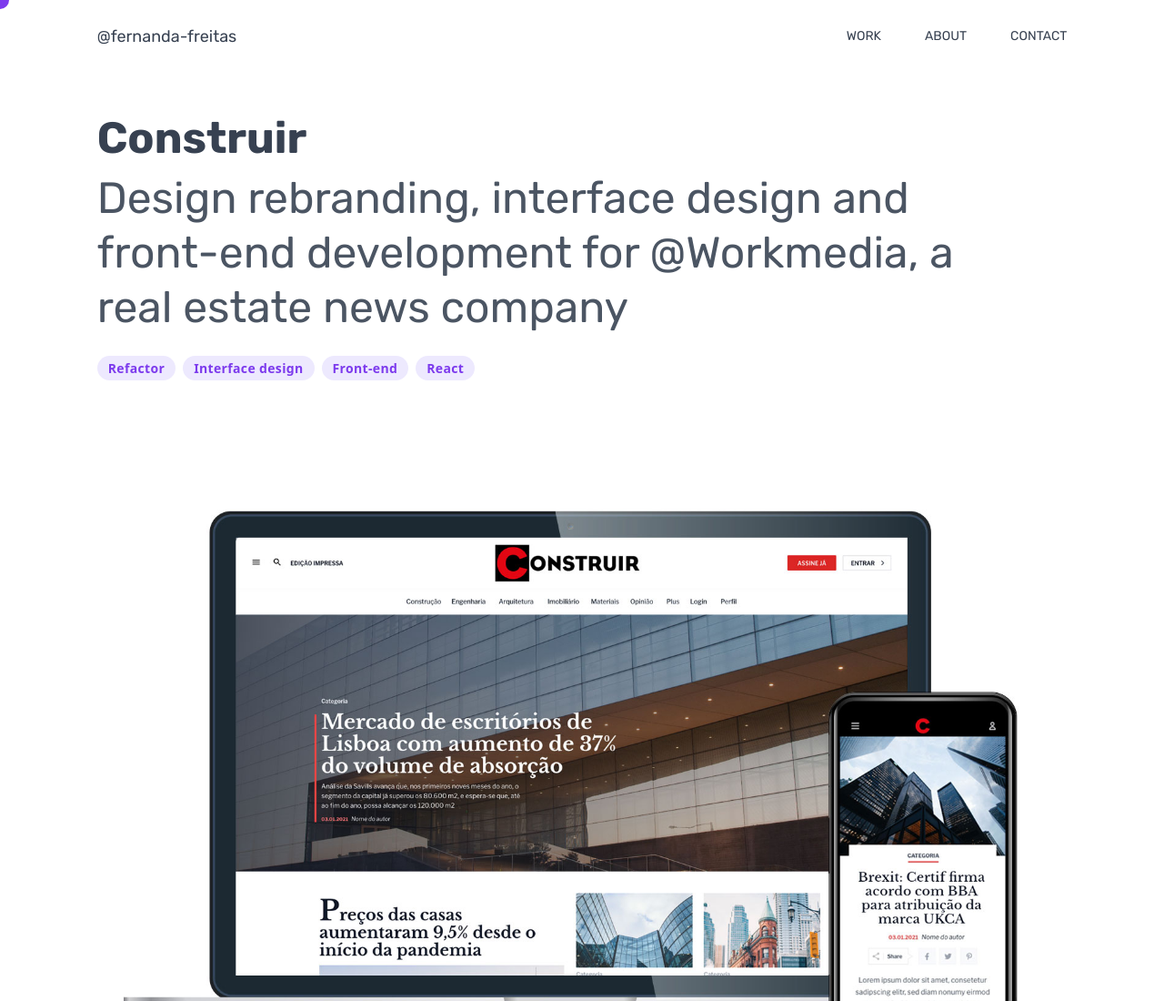
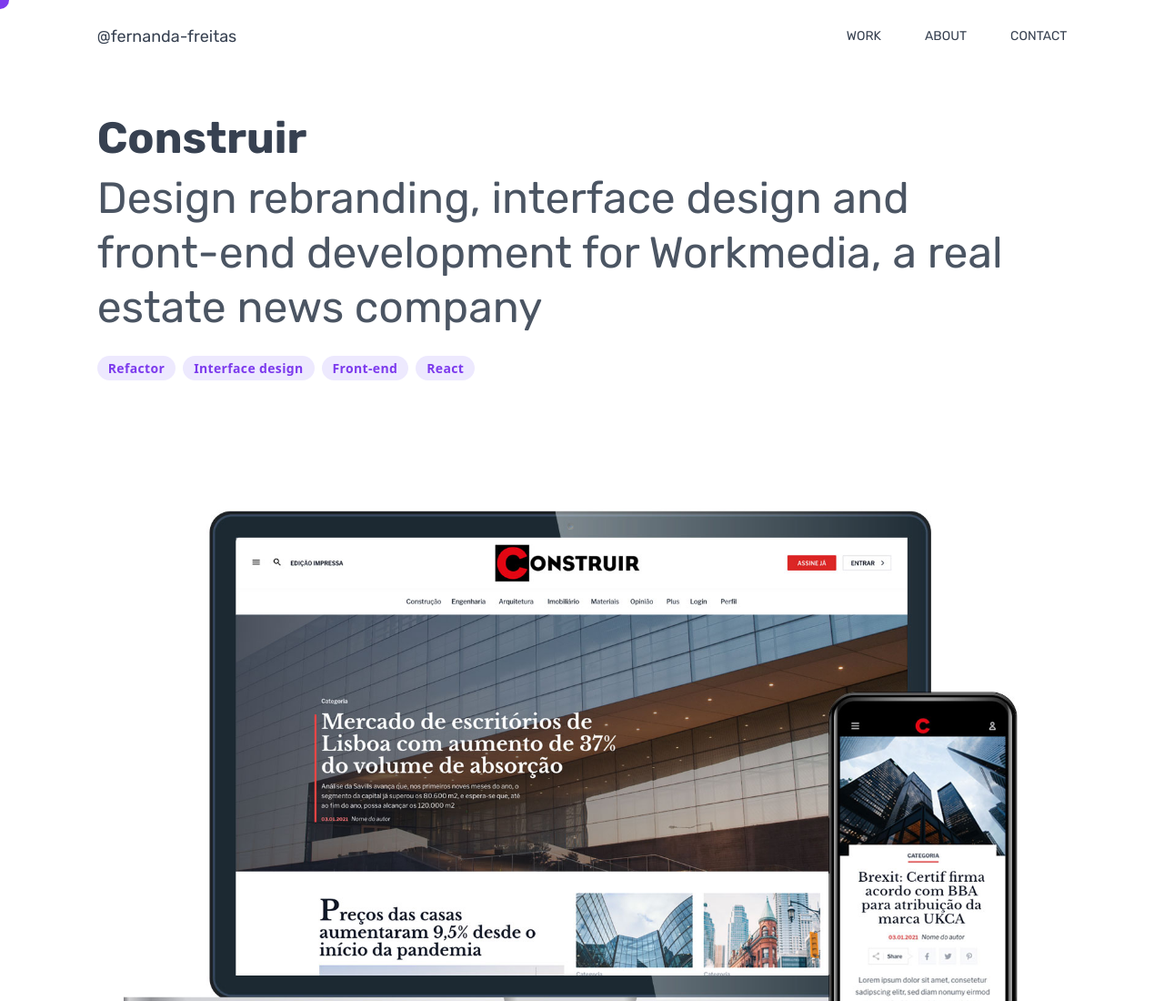
Before and after one commit to fernanda-freitas/personal-website, a Gatsby site: page /construir in a window 1280 px wide. Shown: the top 1100 px of the page at 91% size. Built offline with nearby package versions, Linux system fonts and the light colour scheme; Gatsby itself is replaced by a stand-in of ours.

Commit message:
construir

```diff
--- a/src/pages/construir.js
+++ b/src/pages/construir.js
@@ -10,7 +10,7 @@
         <>
             <div className="w-10/12 mx-auto mb-28 mt-32">
                 <h2 className="text-5xl font-rubik font-bold text-gray-700">Construir</h2>
-                <h2 className="max-w-5xl mt-3 text-5xl font-rubik leading-tight text-gray-600">Design rebranding, interface design and front-end development for <a href="https://www.construir.pt/" target="_blank">@Workmedia</a>, a real estate news company</h2>
+                <h2 className="max-w-5xl mt-3 text-5xl font-rubik leading-tight text-gray-600">Design rebranding, interface design and front-end development for Workmedia, a real estate news company</h2>
                 <div className="mt-6">
                 <div class="inline bg-purple-100 text-purple-600 antialiased rounded-full text-sm tracking-wide font-semibold px-3 py-1 mr-2">Refactor</div>
                 <div class="inline bg-purple-100 text-purple-600 antialiased rounded-full text-sm tracking-wide font-semibold px-3 py-1 mr-2">Interface design</div>
```
